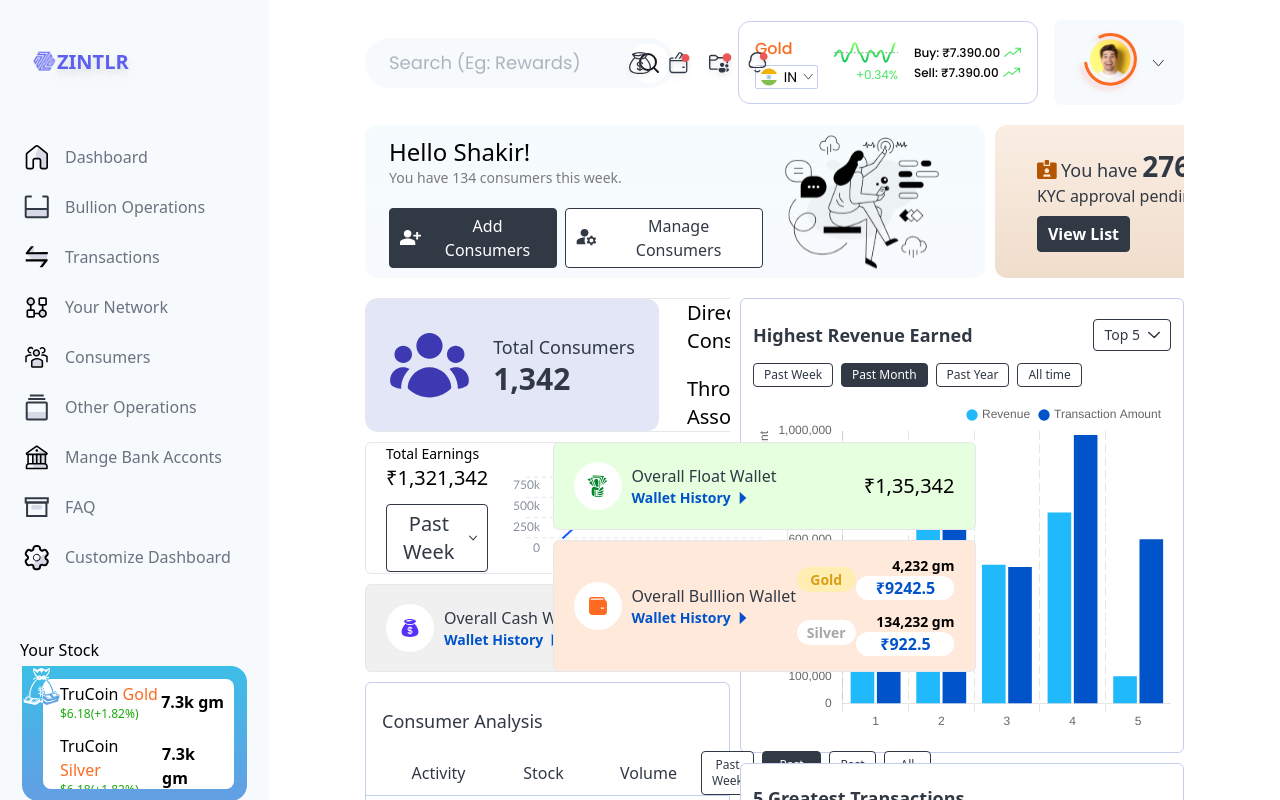
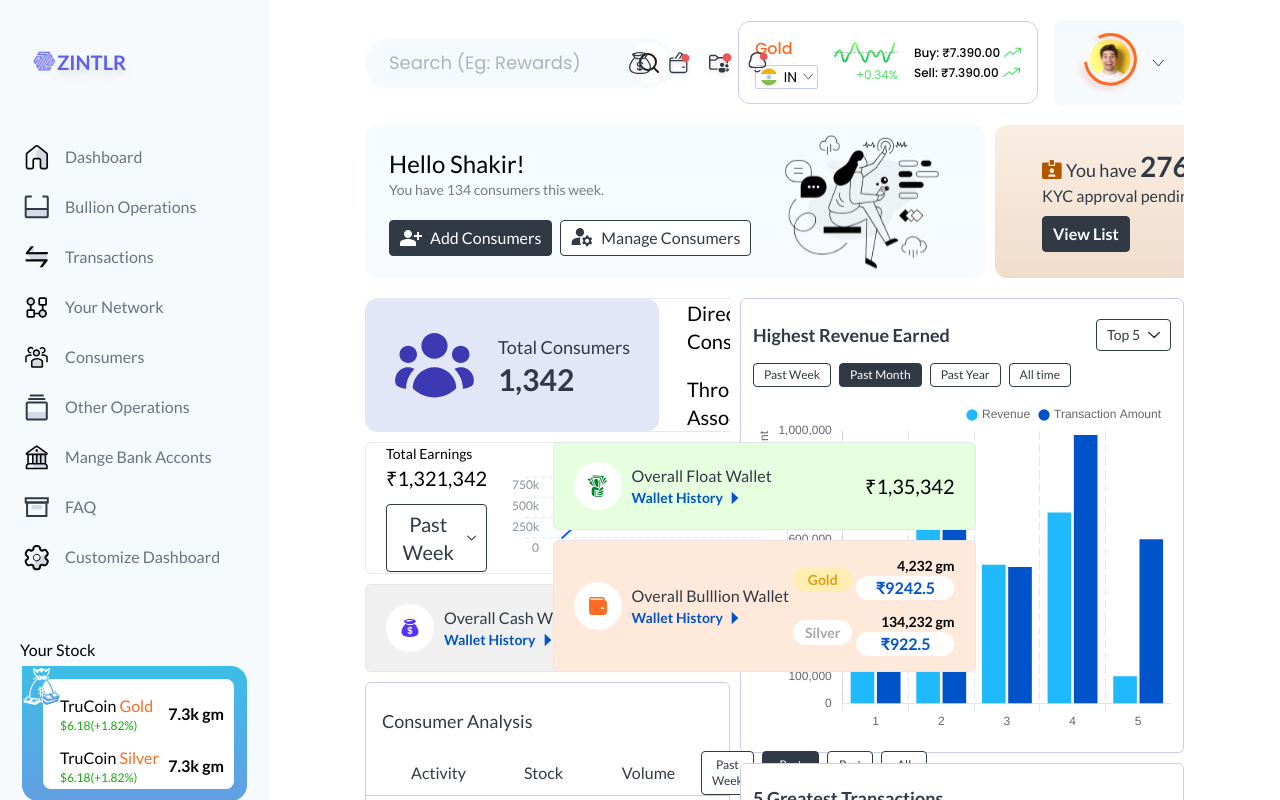
Before and after one commit to chirag1718/zintlr-assignment, a Next.js app: page / in a window 1280 px wide. Shown: the top 800 px of the page. Built offline with nearby package versions, Linux system fonts and the light colour scheme.

Commit message:
chore: removed unwanted code

```diff
--- a/src/app/layout.tsx
+++ b/src/app/layout.tsx
@@ -35,7 +35,7 @@ export default function RootLayout({
   return (
     <html lang="en">
       <body
-        className={`!${lato.className} flex h-full w-full relative overflow-auto`}
+        className={`${lato.className} flex h-full w-full relative overflow-auto`}
       >
         <div className="sticky top-0 left-0 bottom-0 h-full">
           <Sidebar />
```
